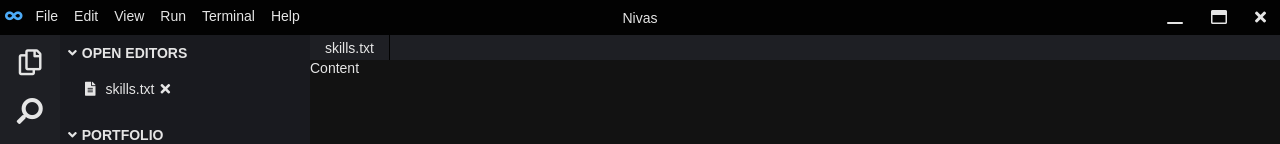
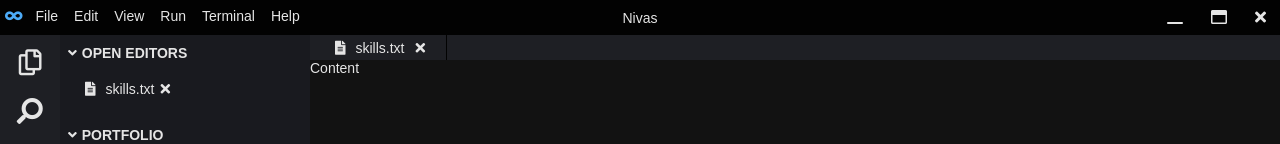
Before and after one commit to nivaska/portfolio, a React (Create React App) app: page / in a window 1280 px wide. Both pictures are taken after a click on the item "skills.txt". Shown: the top 144 px of the page. Built offline with nearby package versions, Linux system fonts and the light colour scheme.

Commit message:
updated editor picker styles

```diff
--- a/src/components/App.css
+++ b/src/components/App.css
@@ -46,6 +46,7 @@ body {
   background: transparent;
   cursor: pointer;
   color: var(--dark-theme-font-color);
+  outline: none;
 }
 
 span.btn-icon,
@@ -226,3 +227,11 @@ span.btn-ico-large {
 .editor-picker-list li:hover {
   background-color: var(--dark-theme-bg-color);
 }
+
+.editor-picker-list .close-btn {
+  margin-left: 5px;
+}
+
+.editor-picker-list .close-btn {
+  margin-left: 5px;
+}
--- a/src/components/editor-components/EditorPicker.js
+++ b/src/components/editor-components/EditorPicker.js
@@ -1,13 +1,25 @@
 import React, { Component } from "react";
 import { connect } from "react-redux";
+import { closeFile } from "../../redux/actions";
 
 class EditorPicker extends Component {
   render() {
     const renderOpenFilesList = () => {
       return (
         <ul className="editor-picker-list">
-          {this.props.files.map(file => (
-            <li>{file.title}</li>
+          {this.props.files.map((file) => (
+            <li>
+              <span className="btn-icon-small">
+                <i className="fas fa-file-alt"></i>
+              </span>
+              {file.title}
+              <button
+                className="btn-icon-small close-btn"
+                onClick={() => this.props.closeFile(file)}
+              >
+                <i className="fas fa-times"></i>
+              </button>
+            </li>
           ))}
         </ul>
       );
@@ -17,10 +29,10 @@ class EditorPicker extends Component {
   }
 }
 
-const mapStateToProps = state => {
+const mapStateToProps = (state) => {
   return {
-    files: state.openFiles
+    files: state.openFiles,
   };
 };
 
-export default connect(mapStateToProps)(EditorPicker);
+export default connect(mapStateToProps, { closeFile })(EditorPicker);
```
Also changed, not shown: src/components/explorer-components/OpenEditors.js (+5 -5 lines).
